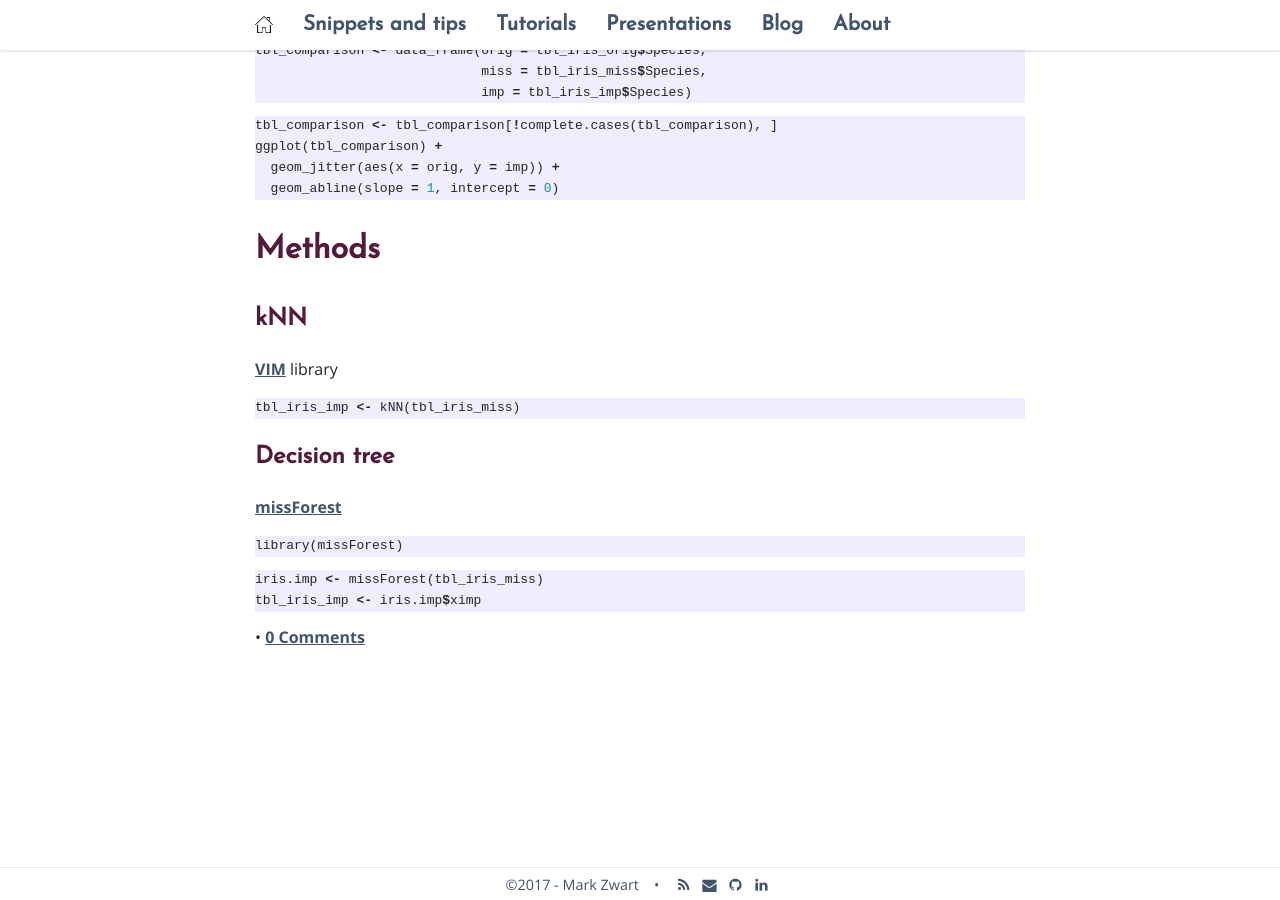
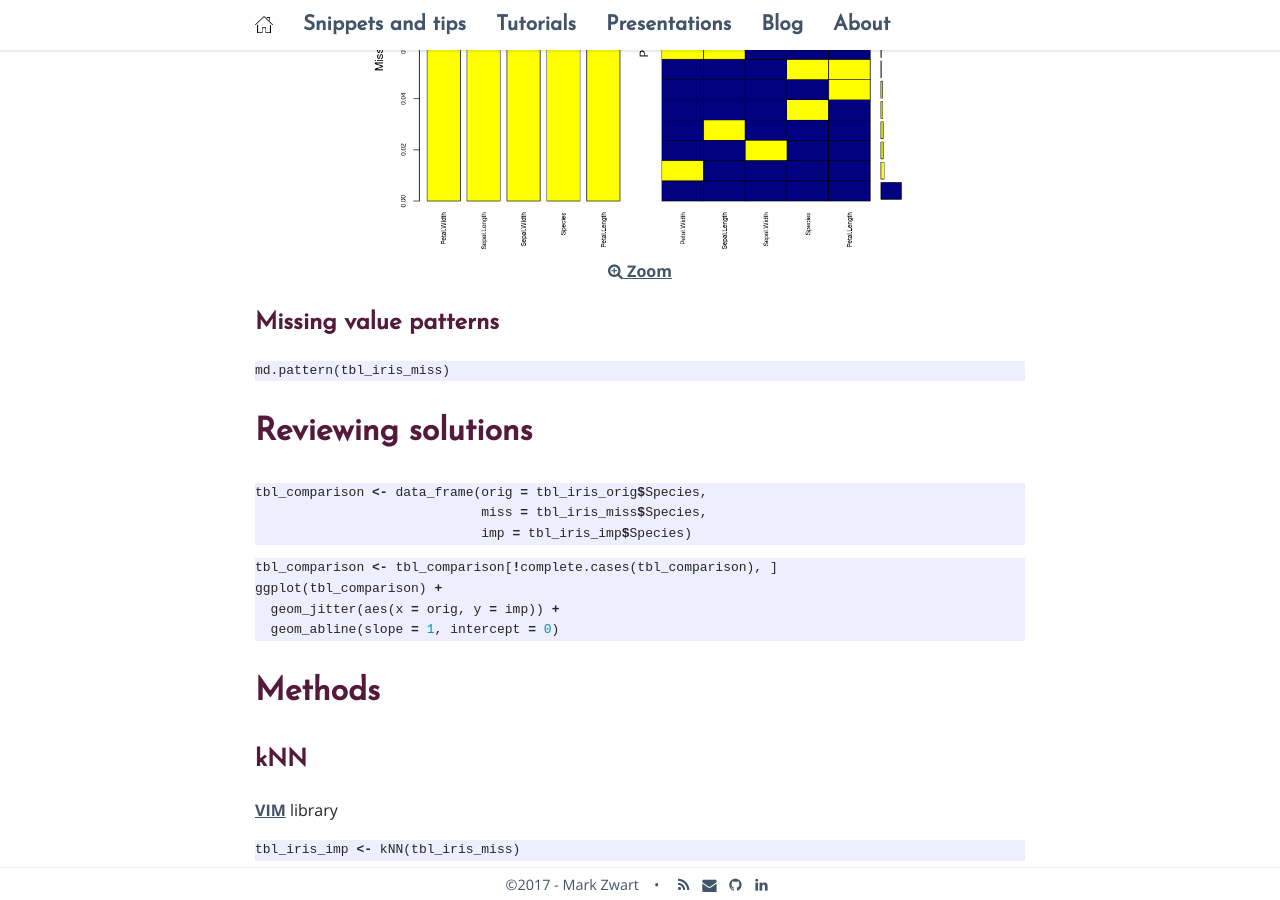
Before and after one commit to mark-me/mark-me.github.io, a Jekyll site: the page built from _pages/tutorials/impute-missings/impute-missings.md, in a window 1280 px wide and 900 px high, scrolled down 1260 px. Built offline with Jekyll 4.4.1, drawn with Linux system fonts in a browser that asks for light colours; nearby versions of some CDN libraries; comment, search, counter and statistics services are not loaded.

Commit message:
Update impute-missings.md

````diff
--- a/_pages/tutorials/impute-missings/impute-missings.md
+++ b/_pages/tutorials/impute-missings/impute-missings.md
@@ -33,6 +33,13 @@ mice_plot <- aggr(tbl_iris_miss, col=c('navyblue','yellow'),
                   labels=names(tbl_iris_miss), cex.axis=.7,
                   gap=3, ylab=c("Missing data","Pattern"))
 ```
+{:refdef: style="text-align: center;"}
+<a href="/_pages/tutorials/impute-missings/VIM-plot.png" target="_blank">
+<img src="/_pages/tutorials/impute-missings/VIM-plot.png" alt="" width="547" height="400" align="center"/>
+<br>
+<i class='fa fa-search-plus '></i> Zoom</a>
+{: refdef}
+
 ## Missing value patterns
 ```
 md.pattern(tbl_iris_miss)
````
